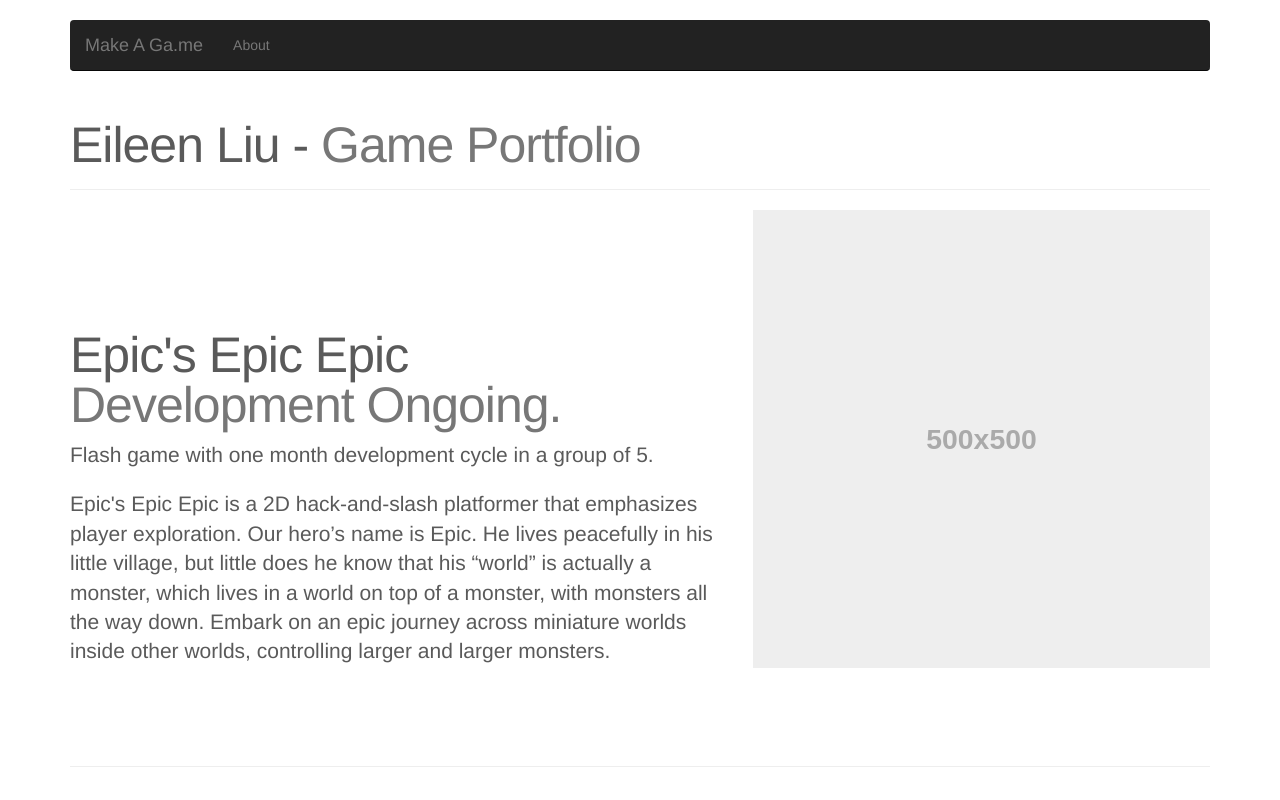
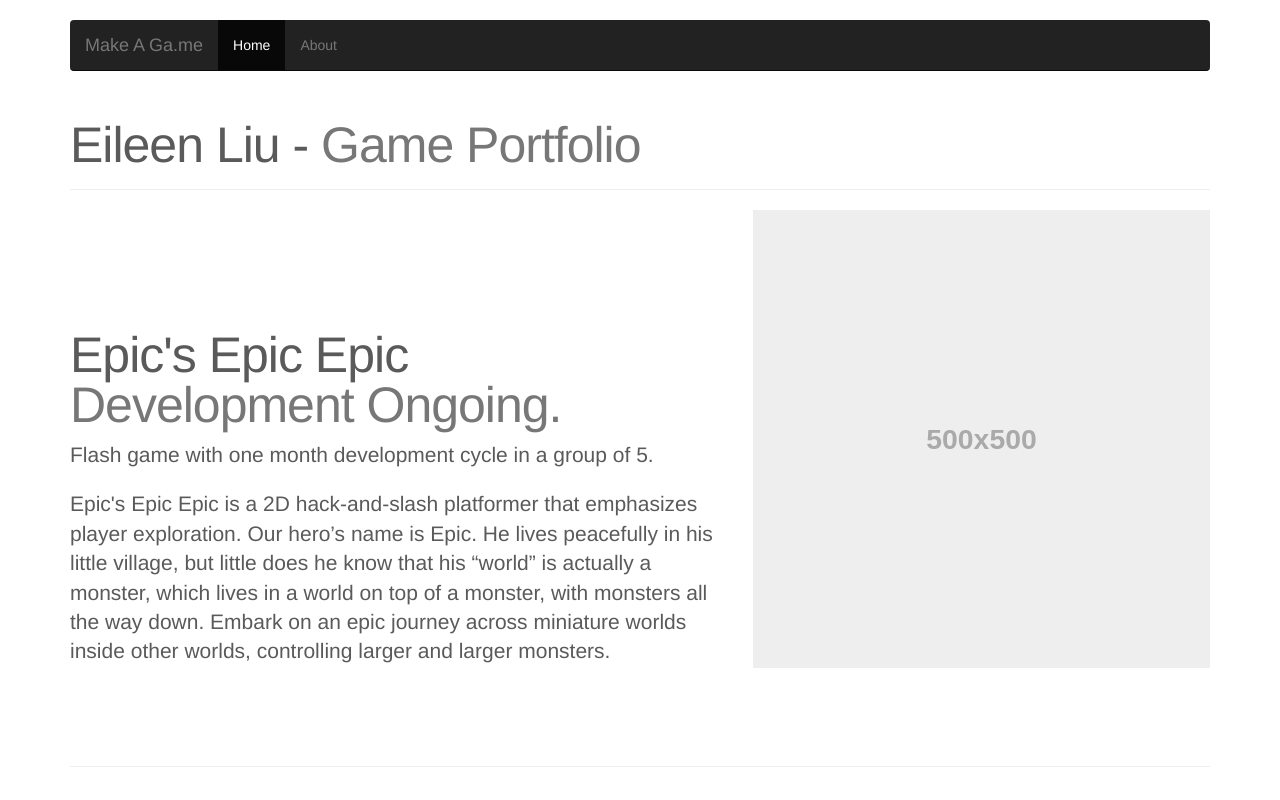
Before and after one commit to EileenLiu/EileenLiu.github.io, a plain HTML site: page index.html in a window 1280 px wide. Shown: the top 800 px of the page. Drawn offline with Linux system fonts and the light colour scheme; files that its build step writes are made by us from their sources.

Commit message:
Put home link back in

```diff
--- a/index.html
+++ b/index.html
@@ -40,7 +40,7 @@
             </div>
             <div class="navbar-collapse collapse">
               <ul class="nav navbar-nav">
-<!--                <li class="active"><a href="#">Home</a></li>-->
+               <li class="active"><a href="#">Home</a></li>
                 <li><a href="about.html">About</a></li>
 <!--                <li><a href="#contact">Contact</a></li>
                 <li class="dropdown">
```
Also changed, not shown: about.html (+1 -1 lines).
